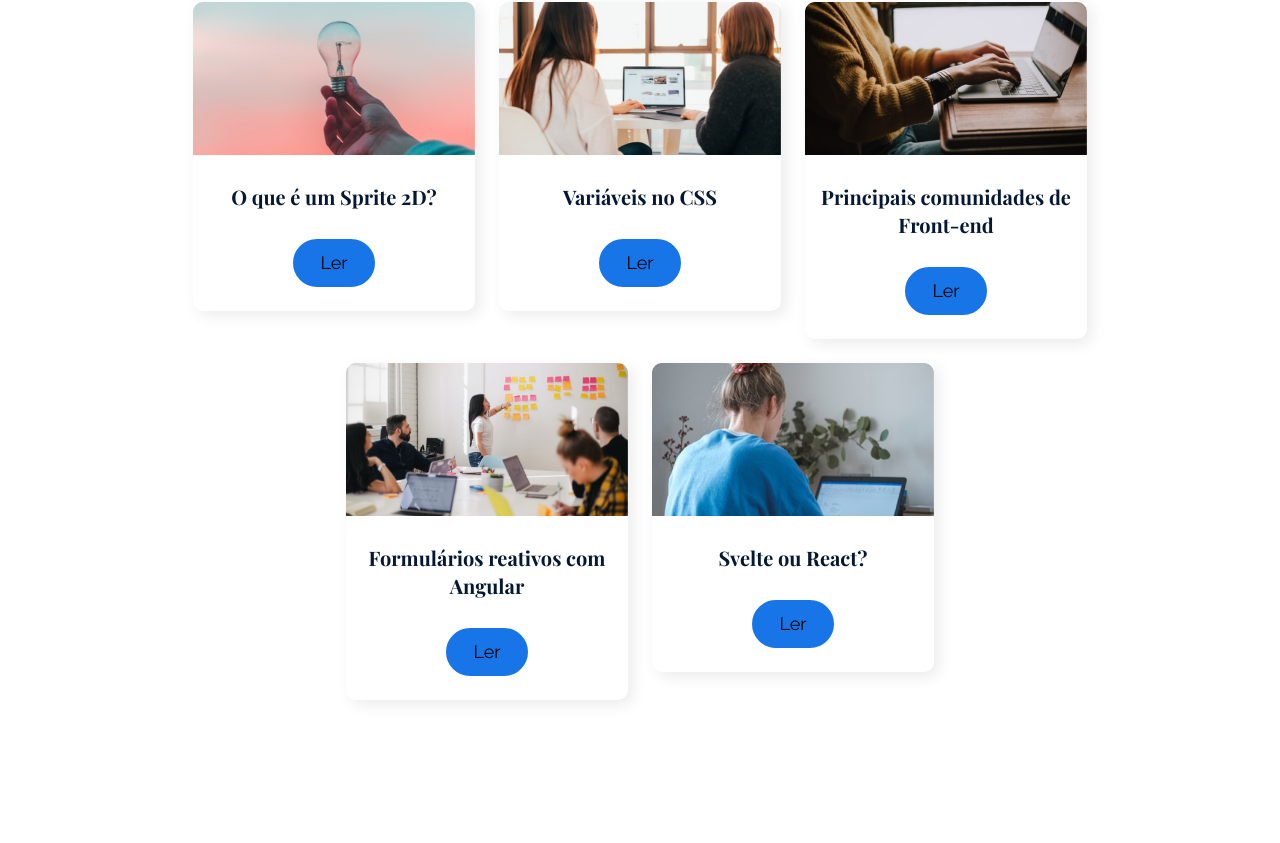
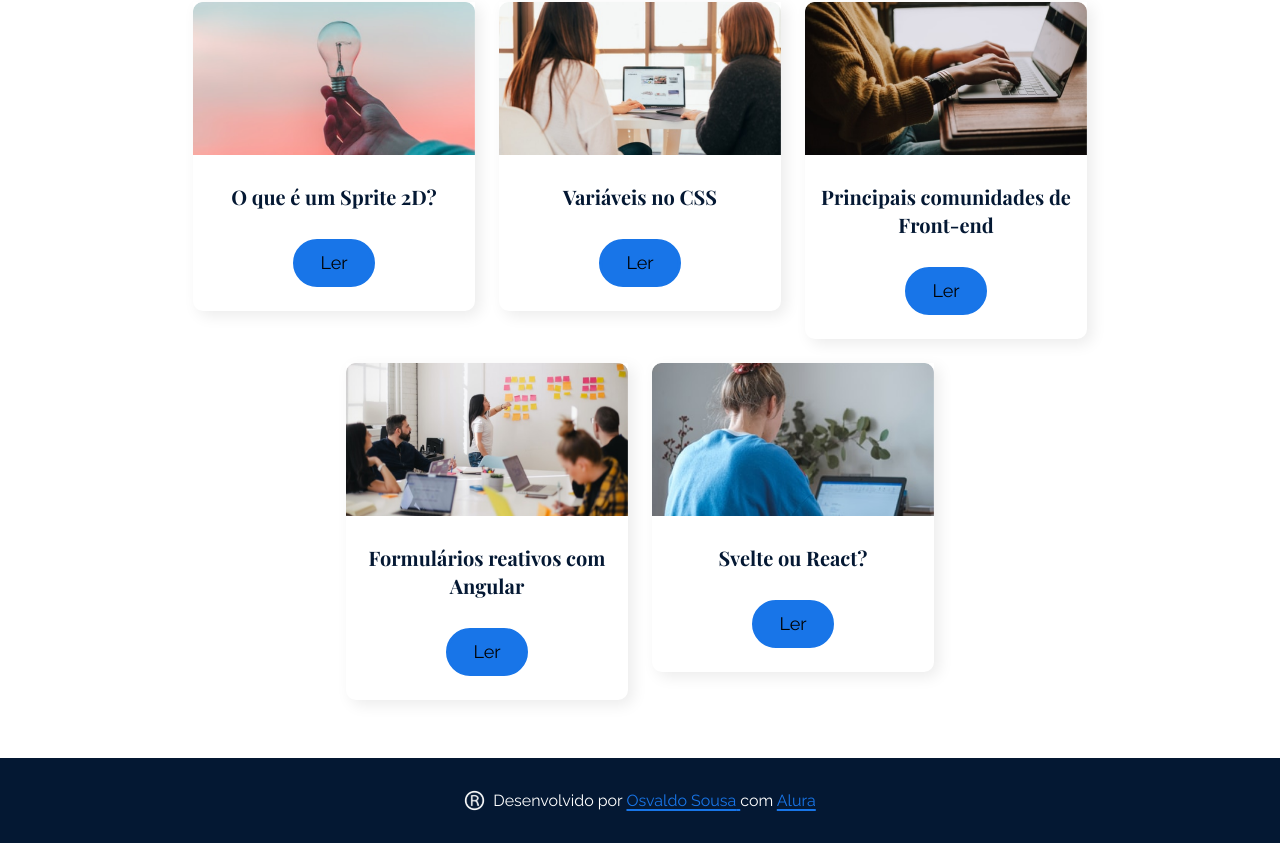
Before and after one commit to osvaldosousa/react-routers, a React (Vite) app: page / in a window 1280 px wide. Shown: the part 957-1800 px from the top of the page. Before the commit the page ends 1715 px from the top, so only its background shows below. Built offline with nearby package versions, Linux system fonts and the light colour scheme.

Commit message:
create Footer component
create UI footer component

```diff
--- a/src/Routes/index.jsx
+++ b/src/Routes/index.jsx
@@ -1,19 +1,21 @@
-
 import { BrowserRouter, Route, Routes } from 'react-router-dom'
 import Home from '../pages/Home'
 import AboutMe from '../pages/AboutMe'
 import Menu from '../components/Menu'
+import Footer from '../components/Footer'
 
 function RoutesApp() {
   return (
     <BrowserRouter>
-      <Menu/>
+      <Menu />
 
       <Routes>
         <Route path="/" element={<Home />} />
         <Route path="/about-me" element={<AboutMe />} />
-        <Route path='*' element={<h1>Deu Ruim Aqui 404</h1>}/>
+        <Route path="*" element={<h1>Deu Ruim Aqui 404</h1>} />
       </Routes>
+
+      <Footer />
     </BrowserRouter>
   )
 }
--- /dev/null
+++ b/src/components/Footer/Footer.module.css
@@ -0,0 +1,19 @@
+.footer {
+  background-color: var(--color-primary);
+  color: var(--color-white);
+  padding: 2rem 0;
+  display: flex;
+  justify-content: center;
+  align-items: center;
+  column-gap: .5rem;
+}
+
+.footer a {
+  cursor: pointer;
+  color: var(--color-primary-light);
+  text-decoration: underline;
+  text-decoration-color: var(--color-primary-light);
+  text-decoration-style: solid;
+  text-decoration-thickness: 2px;
+  text-underline-offset: 3px;
+}
--- /dev/null
+++ b/src/components/Footer/index.jsx
@@ -0,0 +1,24 @@
+import styles from './Footer.module.css'
+
+import { ReactComponent as CopyRight } from '../../assets/copy-right.svg'
+
+function Footer() {
+  return (
+    <footer className={styles.footer}>
+      <CopyRight />
+      <p>
+        Desenvolvido por{' '}
+        <a href="" target={'_blank'}>
+          Osvaldo Sousa{' '}
+        </a>{' '}
+        com{' '}
+        <a href="" target={'_blank'}>
+          {' '}
+          Alura
+        </a>
+      </p>
+    </footer>
+  )
+}
+
+export default Footer
```
Also changed, not shown: src/assets/copy-right.svg (renamed from src/assets/marca_registrada.svg).
